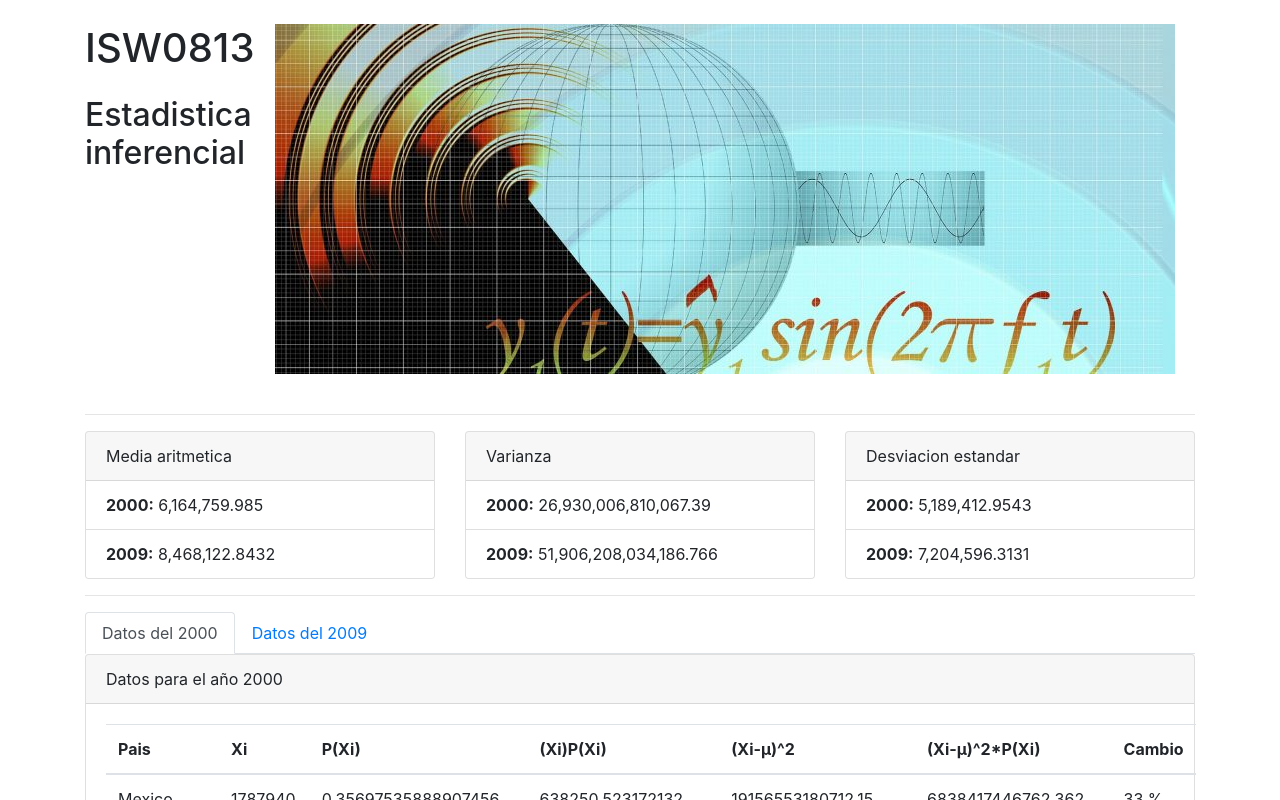
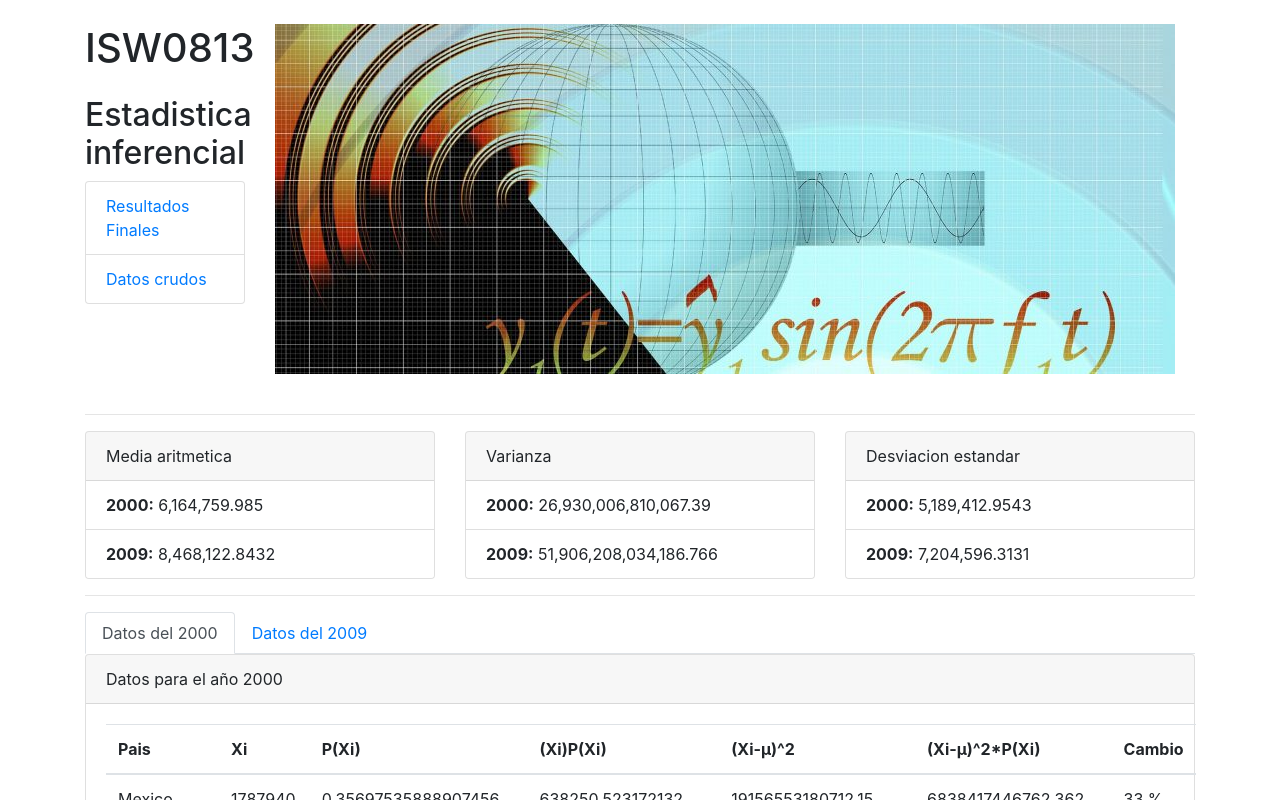
Before and after one commit to iMrLopez/ISW0813, an Angular app: page / in a window 1280 px wide. Shown: the top 800 px of the page. Built offline with nearby package versions, Linux system fonts and the light colour scheme.

Commit message:
Agrega links
Agrega links a la izquierda de la imagen

```diff
--- a/src/app/app.component.html
+++ b/src/app/app.component.html
@@ -4,11 +4,11 @@
         <div class="col-md-2">
             <h1 class="my-4">ISW0813</h1>
             <h2>Estadistica inferencial</h2>
-            <!--<div class="list-group">
-                <a href="#" class="list-group-item">Category 1</a>
-                <a href="#" class="list-group-item">Category 2</a>
-                <a href="#" class="list-group-item">Category 3</a>
-            </div>-->
+            <div class="list-group">
+                <a href="#resumen" class="list-group-item">Resultados Finales</a>
+                <a href="#datosCrudos" class="list-group-item">Datos crudos</a>
+                <!--<a href="#" class="list-group-item">Category 3</a>-->
+            </div>
         </div>
         <div class="col-md-10">
             <div id="carouselExampleIndicators" class="carousel slide my-4">
@@ -18,7 +18,7 @@
       </div>
       <hr>
   <!-- TARJETAS DE RESUMEN -->
-    <div class="row">
+    <div class="row" id="resumen">
         <div class="col-md-4">
             <div class="card">
               <div class="card-header">
@@ -58,7 +58,7 @@
     </div>
     <hr>
   <!-- DETALLE DE LOS DATOS -->
-  <div class="row">
+  <div class="row" id="datosCrudos">
       <div class="col-md-12">
           <div class="row">
               <div class="col-md-12">
```
